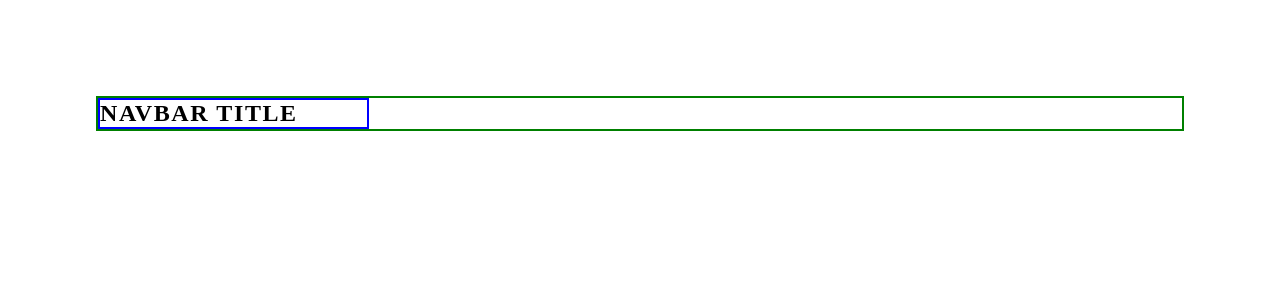
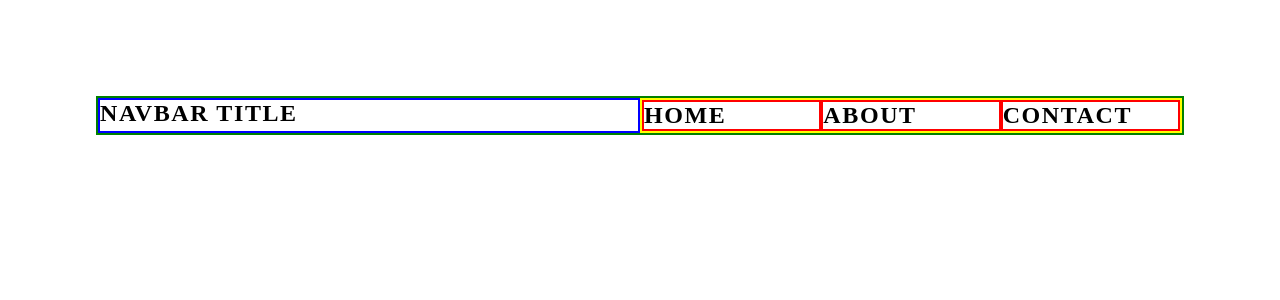
Before and after one commit to yeatts/real-estate-site, a Next.js app: page / in a window 1280 px wide. Shown: the top 300 px of the page. Built offline with nearby package versions, Linux system fonts and the light colour scheme.

Commit message:
Figured out nav issue. Working on tests.

```diff
--- a/src/app/components/navbar/navbar.module.scss
+++ b/src/app/components/navbar/navbar.module.scss
@@ -1,14 +1,11 @@
 .nav {
-    display: grid;
-    grid-template-columns: repeat(4, 1fr);
-    grid-template-rows: 1fr;
     border: solid green 2px;
     width: 100%;
+    display: flex;
 }
 
 .navTitle {
-    grid-column: 1;
-    grid-row: 1;
+    flex: 6;
     font-size: 1.5rem;
     font-weight: 700;
     color: #000;
@@ -18,9 +15,16 @@
     border: solid blue 2px;
 }
 
-.navItem {
-    grid-column: 3 / 4;
-    grid-row: 1;
+.navUl {
+    flex: 6;
+    display: flex;
+    justify-content: flex-end;
+    border: solid yellow 2px;
+}
+
+.navLi {
+    flex: 1;
+    list-style: none;
     font-size: 1.5rem;
     font-weight: 700;
     color: #000;
--- a/src/app/components/navbar/navbar.tsx
+++ b/src/app/components/navbar/navbar.tsx
@@ -20,13 +20,13 @@ export default function Navbar( navbarProps: TNavbar ) {
   return (
     <nav className={styles.nav}>
       <div className={styles.navTitle}>{navbarProps.navDisplayName}</div>
-      <ul>
+      <ul className={styles.navUl}>
         {
-          navbarProps.navItems.map((item) => {
-            <li className={styles.navItem}>
+          navbarProps.navItems.map((item) => (
+            <li className={styles.navLi} key={item.title}>
               <a href={item.url}>{item.title}</a>
             </li>
-          }) as ReactFragment
+          ))
         }
       </ul>
     </nav>
--- a/src/app/page.tsx
+++ b/src/app/page.tsx
@@ -6,7 +6,8 @@ import { Inter } from 'next/font/google'
 import styles from './page.module.scss'
 
 // type imports
-import Nav from '@/app/models/navbar/navbar'
+// TODO: maybe change the model name to NavbarModel?
+import { default as NavbarModel }from '@/app/models/navbar/navbar'
 
 // component imports
 import Navbar from '@/app/components/navbar/navbar'
@@ -31,7 +32,7 @@ import Navbar from '@/app/components/navbar/navbar'
 
 export default function Home() {
 
-  const navItems = Nav.builder().withDefaultNavItems().build().navItems
+  const navItems = NavbarModel.builder().withDefaultNavItems().build().navItems
 
   return (
     <main className={styles.main}>
```
Also changed, not shown: jest.config.ts (added, +19 -0 lines), package.json (+12 -5 lines), 2 other files (tests, documents, lock files or other folders).
